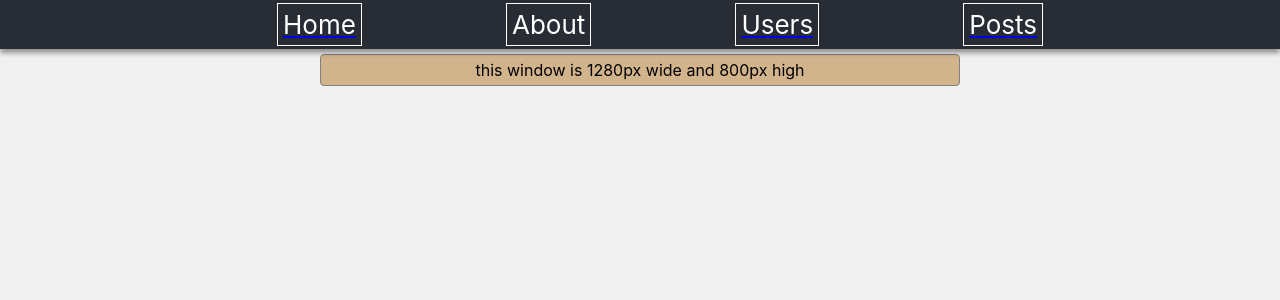
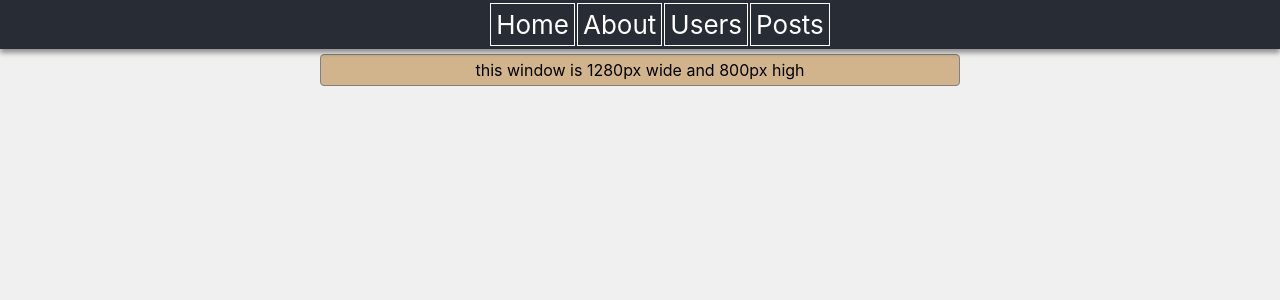
Before and after one commit to imismailpe/tests, a React (Create React App) app: page / in a window 1280 px wide. Shown: the top 300 px of the page. Built offline with nearby package versions, Linux system fonts and the light colour scheme; no server answers.

Commit message:
csschanges

```diff
--- a/src/index.css
+++ b/src/index.css
@@ -20,10 +20,8 @@ code {
 	box-shadow: 0 4px 5px 0 hsl(0,0%,0%,0.4);
 }
 .navlinks{
-	display: flex;
-	justify-content: space-between;
+	display: inline-block;
 	list-style: none;
-	width: 60%;
 	margin: 2px;
 }
 .navlink{
@@ -33,6 +31,7 @@ code {
 li{
 	margin: 1px;
 	padding: 5px;
+	display: inline-block;
 	border: 1px solid white;
 }
 .resizecard{
```
Also changed, not shown: 8 other files (tests, documents, lock files or other folders).
